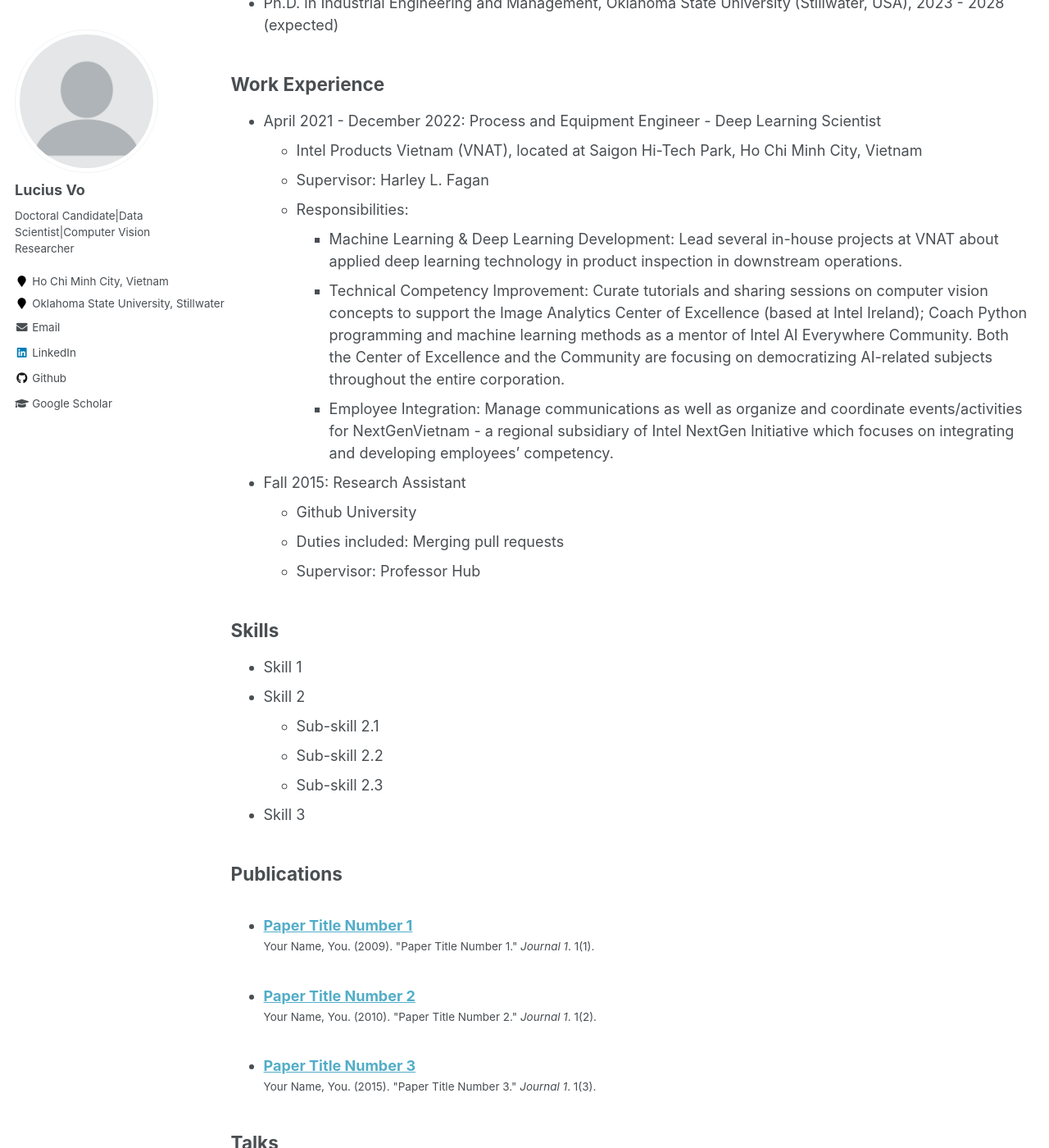
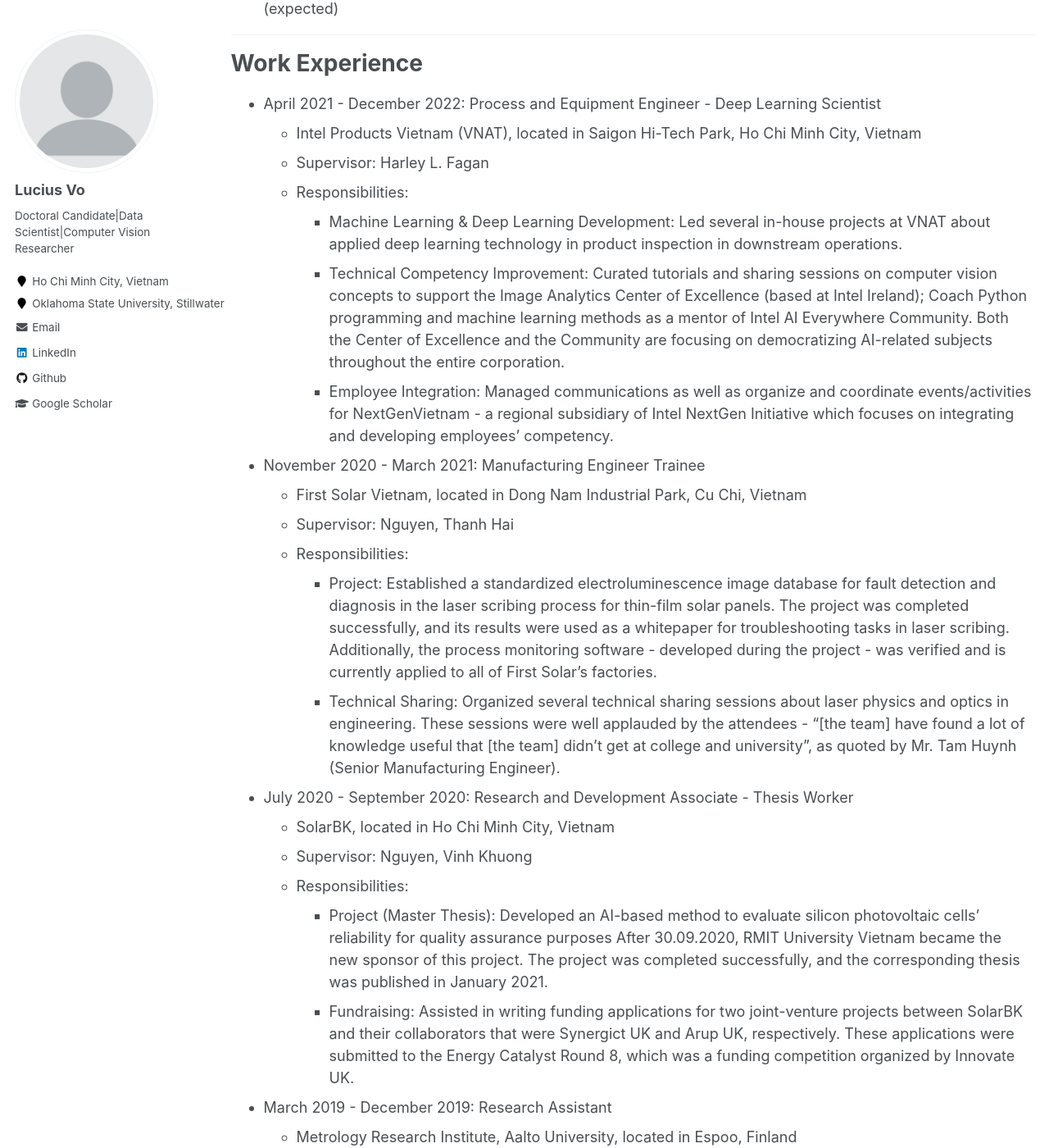
Before and after one commit to vohuynhquangnguyen/vohuynhquangnguyen.github.io, a Jekyll site: the page built from _pages/cv.md, in a window 1280 px wide and 1400 px high, scrolled down 619 px. Shown: the whole window at 82% size. Built offline with Jekyll 4.4.1, drawn with Linux system fonts in a browser that asks for light colours; some of the changed text lies outside the part shown.

Commit message:
Update cv.md

```diff
--- a/_pages/cv.md
+++ b/_pages/cv.md
@@ -9,32 +9,64 @@ redirect_from:
 
 {% include base_path %}
 
-## About Me
+# About Me
 I am an engineering and science enthusiast having the core values of agility, responsibility, and teamwork. To fulfil my dream of becoming an influential researcher in my field, I always push myself out of my comfort zone to achieve my goals. During my free time, I devote wholeheartedly to my lifelong passions: liberal arts, and language.
 
 I can offer my solid understanding of Semiconductor Devices, Optical Metrology, Computer Vision, and Data Science thanks to the experiences I accumulated from my work placements and my studies. Besides, I possess an excellent eye for detail, a hard-working and responsible personality, and project management skills. These skills and experience should make me an ideal candidate for positions related to Semiconductor Design and Manufacturing, Data Analytics, and Machine Learning Operations.
 
-## Education
+***
+
+# Education
 * B.Tech. in Electronics, Metropolia University of Applied Sciences (Helsinki, Finland), 2014 - 2018
 * M.Sc. in Translational Engineering, Aalto University (Espoo, Finland), 2018 - 2020
 * Ph.D. in Industrial Engineering and Management, Oklahoma State University (Stillwater, USA), 2023 - 2028 (expected)
 
-## Work Experience
+***
+
+# Work Experience
 * April 2021 - December 2022: Process and Equipment Engineer - Deep Learning Scientist
-  * Intel Products Vietnam (VNAT), located at Saigon Hi-Tech Park, Ho Chi Minh City, Vietnam
+  * Intel Products Vietnam (VNAT), located in Saigon Hi-Tech Park, Ho Chi Minh City, Vietnam
   * Supervisor: Harley L. Fagan
   * Responsibilities:
-    * Machine Learning & Deep Learning Development: Lead several in-house projects at VNAT about applied deep learning technology in product inspection in downstream operations.
-    * Technical Competency Improvement: Curate tutorials and sharing sessions on computer vision concepts to support the Image Analytics Center of Excellence (based at Intel Ireland); Coach Python programming and machine learning methods as a mentor of Intel AI Everywhere Community. Both the Center of Excellence and the Community are focusing on democratizing AI-related subjects throughout the entire corporation.
-    * Employee Integration: Manage communications as well as organize and coordinate events/activities for NextGenVietnam - a regional subsidiary of Intel NextGen Initiative which focuses on integrating and developing employees’ competency.
+    * Machine Learning & Deep Learning Development: Led several in-house projects at VNAT about applied deep learning technology in product inspection in downstream operations.
+    * Technical Competency Improvement: Curated tutorials and sharing sessions on computer vision concepts to support the Image Analytics Center of Excellence (based at Intel Ireland); Coach Python programming and machine learning methods as a mentor of Intel AI Everywhere Community. Both the Center of Excellence and the Community are focusing on democratizing AI-related subjects throughout the entire corporation.
+    * Employee Integration: Managed communications as well as organize and coordinate events/activities for NextGenVietnam - a regional subsidiary of Intel NextGen Initiative which focuses on integrating and developing employees' competency.
 
+* November 2020 - March 2021: Manufacturing Engineer Trainee
+  * First Solar Vietnam, located in Dong Nam Industrial Park, Cu Chi, Vietnam
+  * Supervisor: Nguyen, Thanh Hai
+  * Responsibilities:
+    * Project: Established a standardized electroluminescence image database for fault detection and diagnosis in the laser scribing process for thin-film solar panels. The project was completed successfully, and its results were used as a whitepaper for troubleshooting tasks in laser scribing. Additionally, the process monitoring software - developed during the project - was verified and is currently applied to all of First Solar's factories.
+    * Technical Sharing: Organized several technical sharing sessions about laser physics and optics in engineering. These sessions were well applauded by the attendees - “[the team] have found a lot of knowledge useful that [the team] didn't get at college and university”, as quoted by Mr. Tam Huynh (Senior Manufacturing Engineer).
 
-* Fall 2015: Research Assistant
-  * Github University
-  * Duties included: Merging pull requests
-  * Supervisor: Professor Hub
+* July 2020 - September 2020: Research and Development Associate - Thesis Worker
+  * SolarBK, located in Ho Chi Minh City, Vietnam
+  * Supervisor: Nguyen, Vinh Khuong
+  * Responsibilities:
+    * Project (Master Thesis): Developed an AI-based method to evaluate silicon photovoltaic cells' reliability for quality assurance purposes After 30.09.2020, RMIT University Vietnam became the new sponsor of this project. The project was completed successfully, and the corresponding thesis was published in January 2021.
+    * Fundraising: Assisted in writing funding applications for two joint-venture projects between SolarBK and their collaborators that were Synergict UK and Arup UK, respectively. These applications were submitted to the Energy Catalyst Round 8, which was a funding competition organized by Innovate UK.
 
-## Skills
+* March 2019 - December 2019: Research Assistant
+  * Metrology Research Institute, Aalto University, located in Espoo, Finland
+  * Supervisor: Petri Karha
+  * Responsibilities:
+    * Research: Assisted the research team in a project that was funded by EMPIR about the characterization and standardization of solar cell performance. The project was completed successfully, and the results were published as a conference paper for the Optics in Engineering Symposium (OIE2019) in the Optical Review journal, Springer.
+   * Miscellaneous: Assisted in the measurement, evaluation, and calibration of optical spectrometry devices.
+
+* March 2018 - November 2018: Electronics Manufacturing and Test Engineer
+  * Noiseless Acoustics Oy, located in Helsinki, Finland
+  * Supervisor: Jonas Nyberg
+  * Responsibilities:
+    * Analysis: Developed testing modules for the NL Camera product and conducted reliability analysis using the Failure Mode Effect Analysis (FMEA) methodology. The modules and analysis were successfully implemented and contributed to the advancement of the product's reliability.
+    * Miscellaneous: Implemented the Inventory Management System that significantly eased the tracking of products in multiple stages (in-progress, finished, reworked, etc.) and component stocks; Assisted in the production of NL Camera that enabled the company to achieve its targeted quota to meet the increasing market.
+
+* May 2017 - October 2017: Occupational Health Research and Development Engineer - Thesis Worker
+  * MDS Finland Oy, located in Helsinki, Finland
+  * Responsibilities:
+    * Project (Bachelor Thesis): Developed a system for Machine Safety for Construction Industry. The thesis was completed successfully and served as a precursor to creating one of MDS' first products.
+    * Analysis: Conducted a study about the Safety of Excavators in the Finnish Construction Industry that helped the company to realize there was a potential market for safety systems in this industry.
+
+# Skills
 * Skill 1
 * Skill 2
   * Sub-skill 2.1
```
